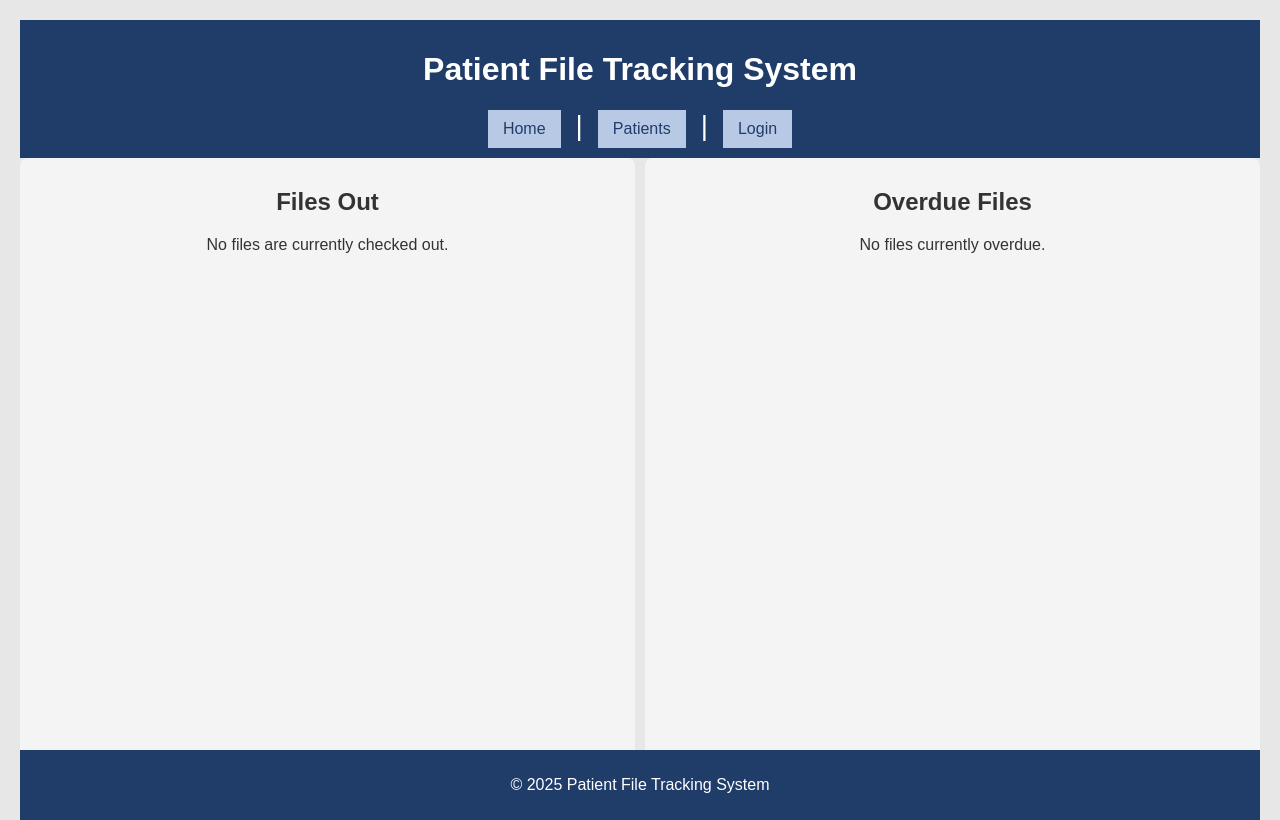
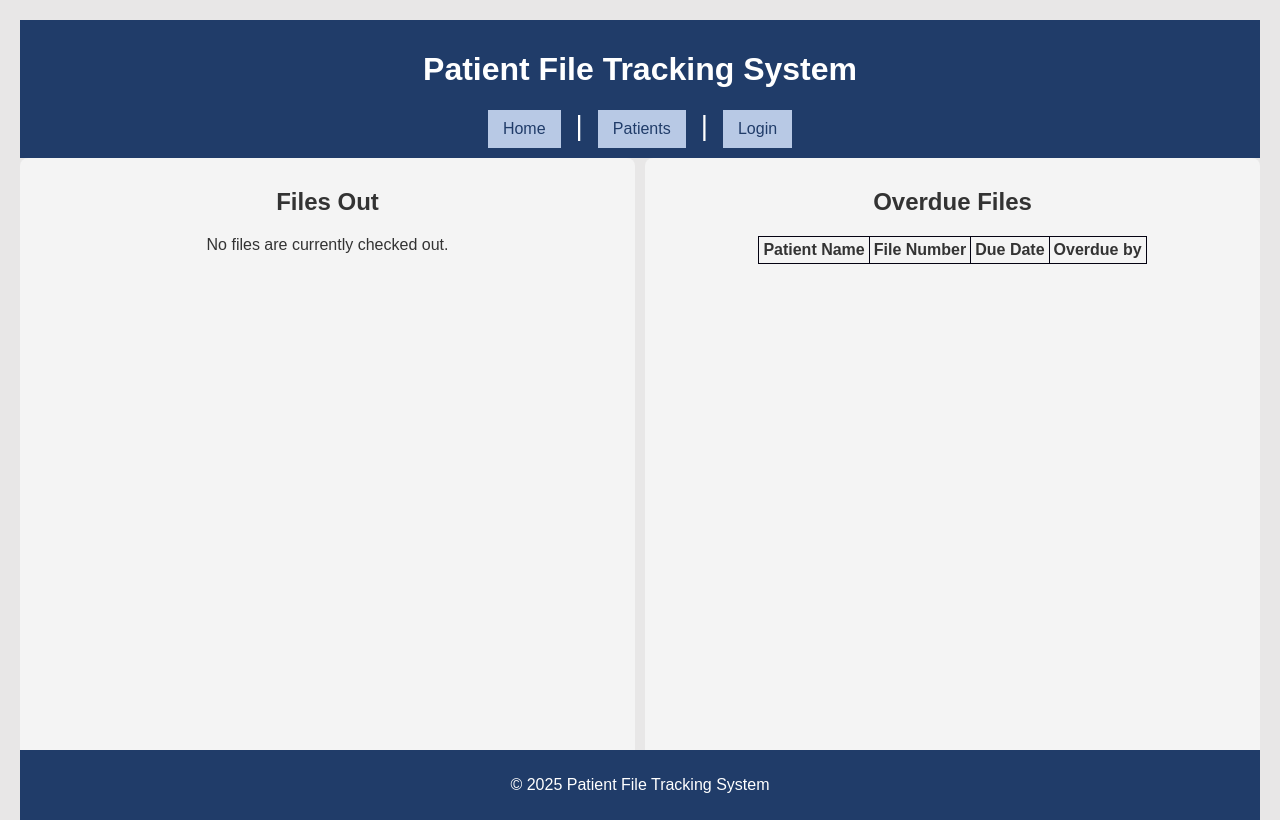
Before and after one commit to Joy-Mamabolo/patient-file-tracking, a Flask app: page / in a window 1280 px wide. Run offline with Flask 3, Linux system fonts and the light colour scheme; data that the repository does not hold is empty.

Commit message:
Fix: Timestamp feature > Last timestamp of checked_out file is visible on home page. > Overdue_files view now includes a column showing how long in days the file has been overdue.

```diff
--- a/src/app.py
+++ b/src/app.py
@@ -16,7 +16,7 @@ from flask import render_template, request, redirect, url_for, flash, abort
 from flask_wtf import FlaskForm
 from wtforms import StringField, IntegerField, DateField, validators, PasswordField, SubmitField
 from functools import wraps
-from datetime import datetime, timezone
+from datetime import datetime, timezone, timedelta
 from sqlalchemy import func
 from src.models import PatientFile,Status, FileLog
 from src.config import Config
@@ -108,6 +108,9 @@ def update_login():
 def add_staff():
     return render_template("")
 
+# Global Variable for overdue interval
+OVERDUE_INTERVAL = 24*60*60# Takes only seconds. All other units must be converted. Currently 24hrs
+
 
 @app.route('/')
 # Implement login functionality later
@@ -130,12 +133,18 @@ def home():
 
     # Overdue files
     overdue_files = []
+    due_date = []
 
     for file in out_files:
+
         if is_overdue(file[1]):
+            overdue_date = file[1] + timedelta(seconds = OVERDUE_INTERVAL)
+            overdue_by = datetime.now().replace(tzinfo=None) - overdue_date
+
+            due_date.append((overdue_date, overdue_by.days))
             overdue_files.append(file)
 
-    return render_template('home.html', out_files = out_files, overdue_files=overdue_files) # Render the home page template. Pass required data later.
+    return render_template('home.html', out_files = out_files, overdue_files=zip(overdue_files, due_date)) # Render the home page template. Pass required data later.
 
 @app.route('/patients', methods=['GET', 'POST'])
 @login_required # Login implementation
@@ -256,10 +265,18 @@ def add_file_log(file_no, staff_id, status_id):
 def is_overdue(dt):
     # Function determines if a file is overdue and returns True or False
 
-    OVERDUE_INTERVAL = 30 #minutes for testing, to be changed to 24 hours for production
+
 
     now = datetime.now(timezone.utc)
-    diff = now-dt
+
+    # For difference calculation, make both dates timezone naive, since they are both consistently UTC.
+    # Even though this may not be the timezone of the user, it is irrelevant when calculating the difference
+
+    now_naive = now.replace(tzinfo = None)
+    dt_naive = dt.replace(tzinfo = None)
+
+
+    diff = now_naive-dt_naive
 
     if diff.total_seconds()>=OVERDUE_INTERVAL: # Fix this line when
         return True
--- a/src/templates/home.html
+++ b/src/templates/home.html
@@ -17,7 +17,7 @@
             <tr>
                 <td>{{ file[0].patient_name }}</td>
                 <td>{{ file[0].file_no }}</td>
-                <td>{{file[1].latest_timestamp}}</td>
+                <td>{{file[1].strftime("%Y-%m-%d %H:%M")}}</td>
 
             </tr>
             {% endfor %}
@@ -36,13 +36,19 @@
                 <th>Patient Name</th>
                 <th>File Number</th>
                 <th>Due Date</th>
+                <th>Overdue by</th>
 
             </tr>
-            {% for file in overdue_files %}
-            <tr>
-                <td>{{ file.patient_name }}</td>
-                <td>{{ file.file_no }}</td>
-                <td>{{ file.timestamp}}</td> <!-- Timestamp +24hrs to show due dat -->
+            {% for file,date in overdue_files %}
+            <tr style = "color: red;">
+                <td>{{ file[0].patient_name }}</td>
+                <td>{{ file[0].file_no }}</td>
+                <td>{{ date[0].strftime("%Y-%m-%d")}}</td> <!-- Timestamp +24hrs to show due dat -->
+                <td>{%if date[1]<1 %}
+                    &lt;1 day
+                    {%else%}
+                    {{ date[1]}} day(s)
+                    {%endif%}</td>
             </tr>
             {% endfor %}
         </table>
```
